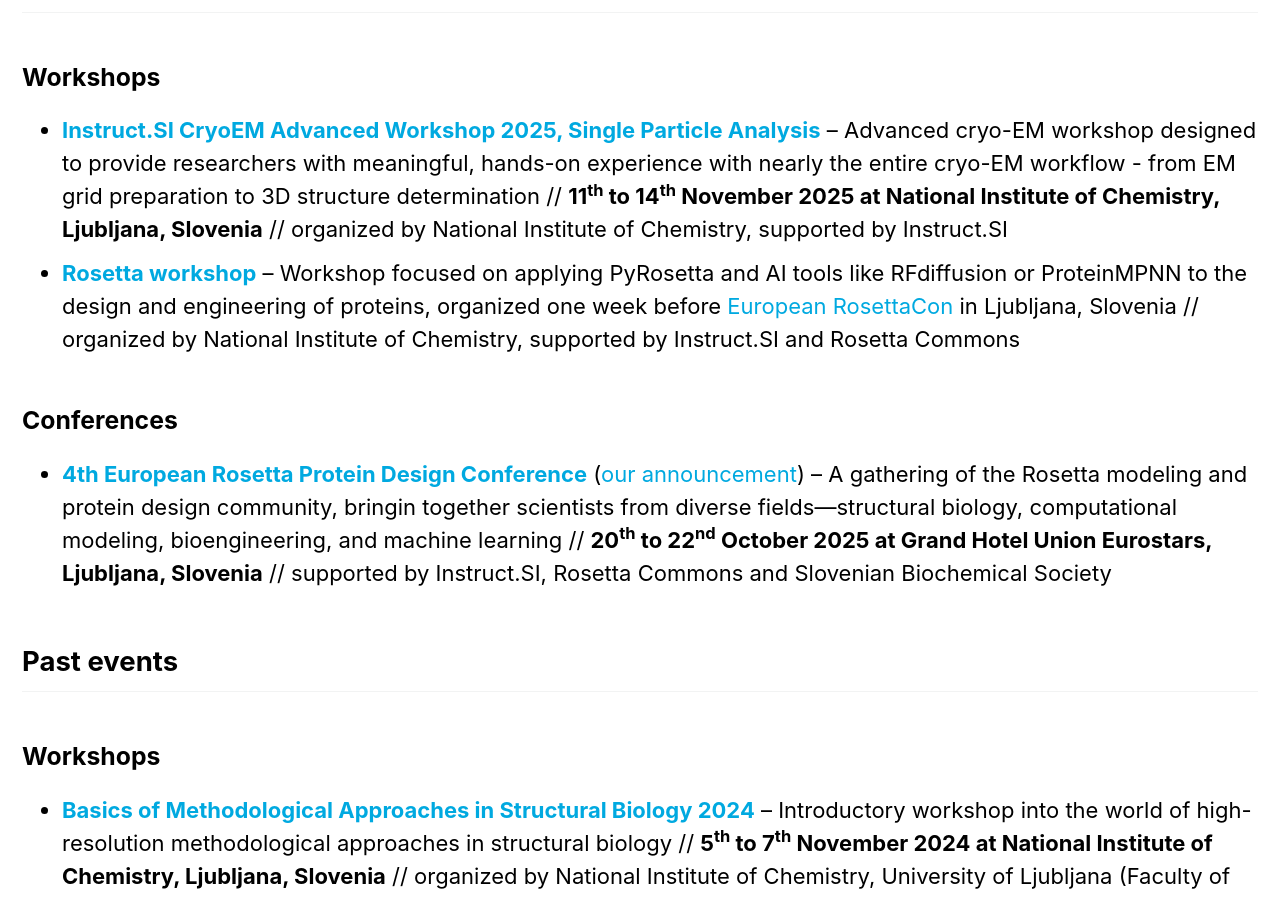
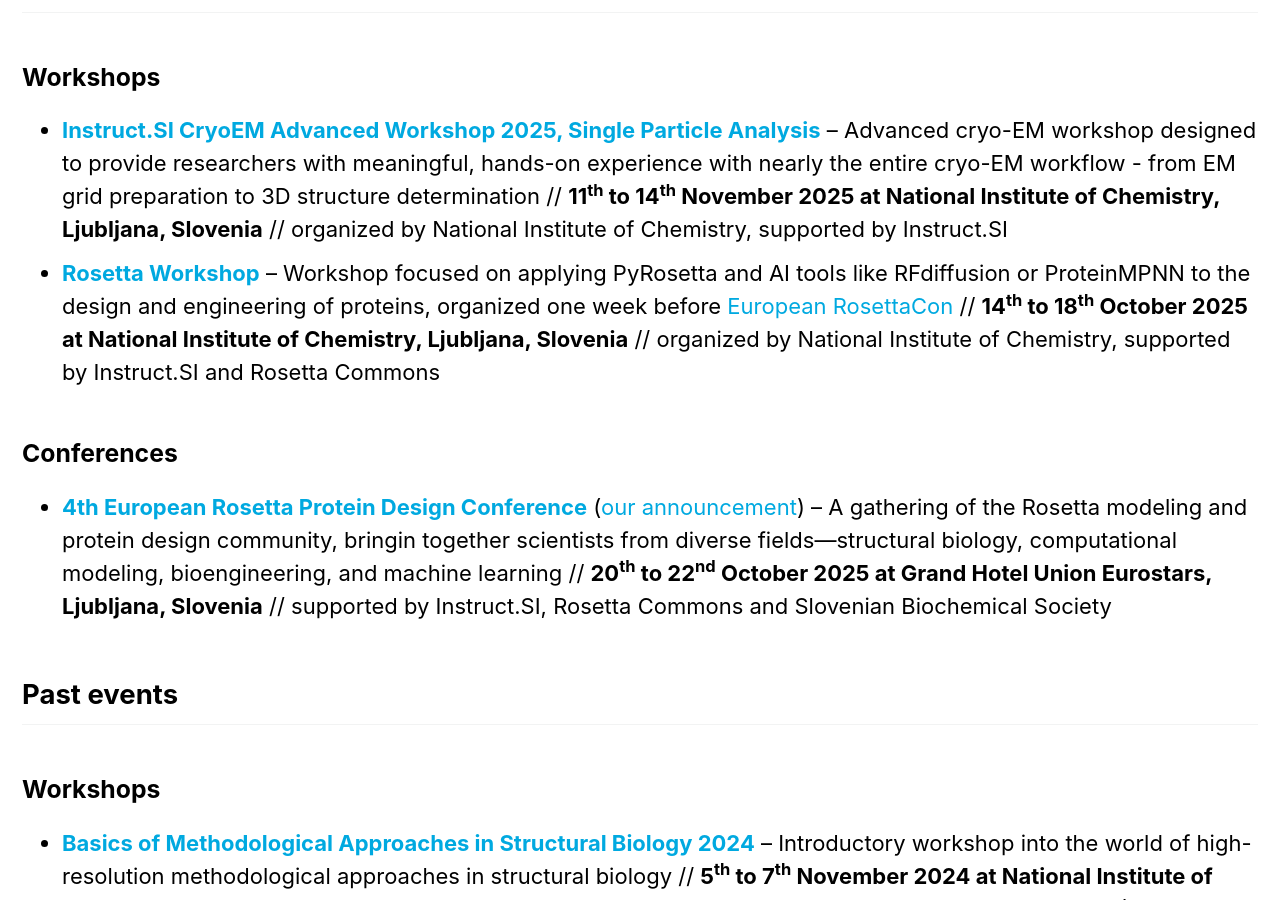
Before and after one commit to InstructSI/instructsi.github.io, a Jekyll site: the page built from _pages/events.md, in a window 1280 px wide and 900 px high, scrolled down 543 px. Built offline with Jekyll 4.4.1, drawn with Linux system fonts in a browser that asks for light colours; cached includes are drawn as plain includes.

Commit message:
Corrections to events page

```diff
--- a/_pages/events.md
+++ b/_pages/events.md
@@ -21,7 +21,7 @@
 ### Workshops
 
 - [**Instruct.SI CryoEM Advanced Workshop 2025, Single Particle Analysis**](/spa2025/) – Advanced cryo-EM workshop designed to provide researchers with meaningful, hands-on experience with nearly the entire cryo-EM workflow - from EM grid preparation to 3D structure determination // **11<sup>th</sup> to 14<sup>th</sup> November 2025 at National Institute of Chemistry, Ljubljana, Slovenia** // organized by National Institute of Chemistry, supported by Instruct.SI
-- [**Rosetta workshop**](/events/rosetta_workshop_2025) – Workshop focused on applying PyRosetta and AI tools like RFdiffusion or ProteinMPNN to the design and engineering of proteins, organized one week before [European RosettaCon](https://instruct-eric.si/events/rosetta_con_2025/) in Ljubljana, Slovenia // organized by National Institute of Chemistry, supported by Instruct.SI and Rosetta Commons
+- [**Rosetta Workshop**](/events/rosetta_workshop_2025) – Workshop focused on applying PyRosetta and AI tools like RFdiffusion or ProteinMPNN to the design and engineering of proteins, organized one week before [European RosettaCon](https://instruct-eric.si/events/rosetta_con_2025/) // **14<sup>th</sup> to 18<sup>th</sup> October 2025 at National Institute of Chemistry, Ljubljana, Slovenia** // organized by National Institute of Chemistry, supported by Instruct.SI and Rosetta Commons
 
 ### Conferences
 
```
